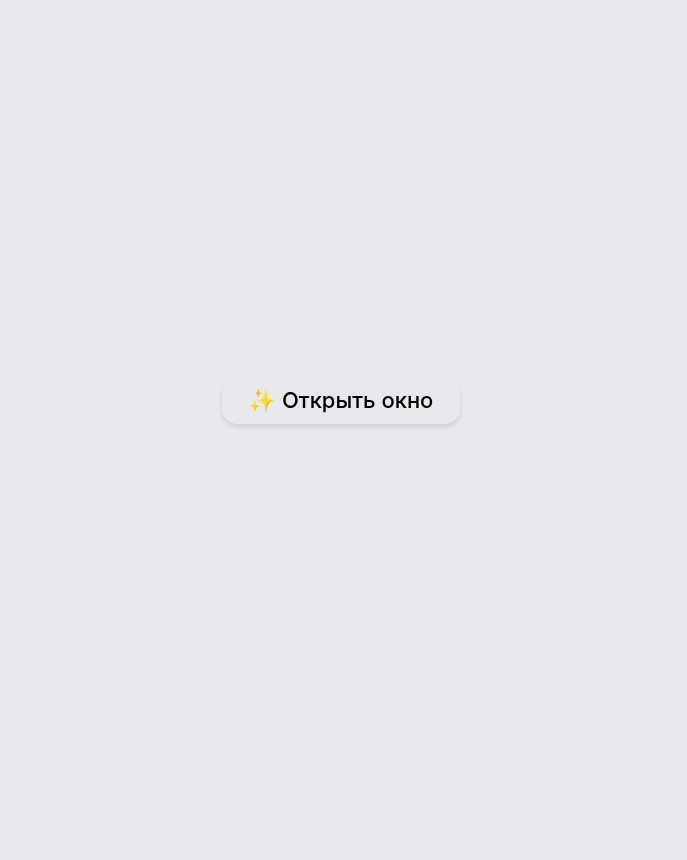
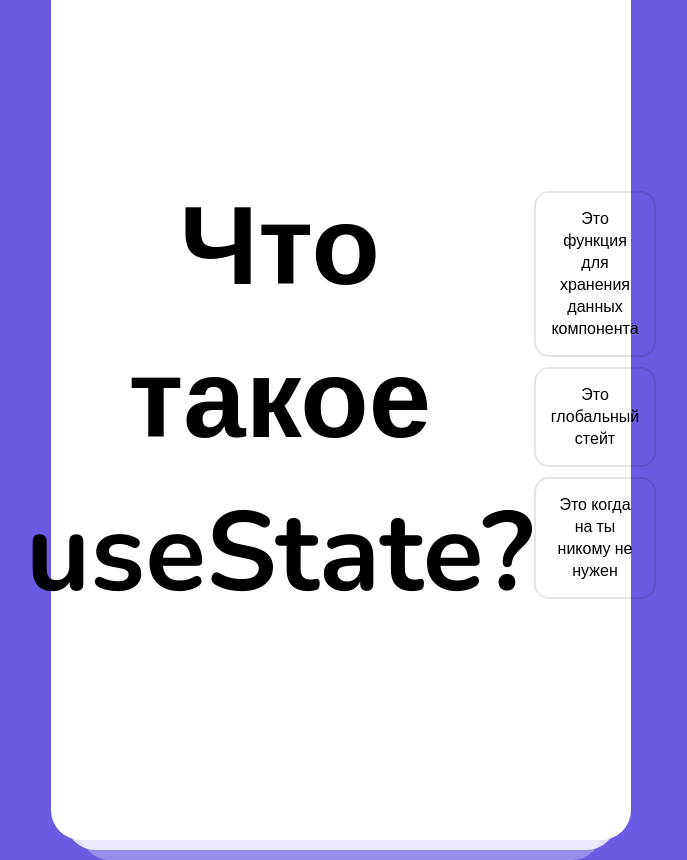
Before and after one commit to ArtemTutt/App-directory, a React (Create React App) app: page / in a window 1280 px wide. Shown: the whole page, without its empty margins (299-986 px from the left). Before the commit the page ends 800 px from the top, so only its background shows below. Built offline with nearby package versions, Linux system fonts and the light colour scheme.

Commit message:
create quiz

```diff
--- a/src/App.js
+++ b/src/App.js
@@ -1,37 +1,63 @@
 import React, { useState } from 'react';
 import './App.scss';
-import Modal from "./Modal";
+
+
+
+
+const questions = [
+    {
+        title: 'React - это ... ?',
+        variants: ['библиотека', 'фреймворк', 'приложение'],
+        correct: 0,
+    },
+    {
+        title: 'Компонент - это ... ',
+        variants: ['приложение', 'часть приложения или страницы', 'то, что я не знаю что такое'],
+        correct: 1,
+    },
+    {
+        title: 'Что такое JSX?',
+        variants: [
+            'Это простой HTML',
+            'Это функция',
+            'Это тот же HTML, но с возможностью выполнять JS-код',
+        ],
+        correct: 2,
+    },
+];
+
+function Result() {
+    return (
+        <div className="result">
+            <img src="https://cdn-icons-png.flaticon.com/512/2278/2278992.png" />
+            <h2>Вы отгадали 3 ответа из 10</h2>
+            <button>Попробовать снова</button>
+        </div>
+    );
+}
+
+function Game() {
+    return (
+        <>
+            <div className="progress">
+                <div style={{ width: '50%' }} className="progress__inner"></div>
+            </div>
+            <h1>Что такое useState?</h1>
+            <ul>
+                <li>Это функция для хранения данных компонента</li>
+                <li>Это глобальный стейт</li>
+                <li>Это когда на ты никому не нужен</li>
+            </ul>
+        </>
+    );
+}
 
 function App() {
-    // 1) первый способ отображать модальное окно это через условный рендеринг(минус: не получится использовать с анимацией)
-    // 2) способ второй заключается в том, что мы используем добавление классов
-    const [open, setOpen] = useState(false)
-
     return (
-
-        //(2)
         <div className="App">
-            <button onClick={() => setOpen(true)} className="open-modal-btn">✨ Открыть окно</button>
-            <Modal open={open} setOpen={setOpen}>
-                <img src="https://media2.giphy.com/media/xT0xeJpnrWC4XWblEk/giphy.gif"/>
-                <h3>Привет это я, модальное окно</h3>
-            </Modal>
+            <Game />
+            {/* <Result /> */}
         </div>
-
-        // (1)
-        // <div className="App">
-        //     <button onClick={() => setOpen(true)} className="open-modal-btn">✨ Открыть окно</button>
-        //     {open && <div className="overlay" onClick={() => setOpen(false)}>
-        //         <div className="modal">
-        //             <svg onClick={() => setOpen(false)} height="200" viewBox="0 0 200 200" width="200">
-        //                 <title/>
-        //                 <path
-        //                     d="M114,100l49-49a9.9,9.9,0,0,0-14-14L100,86,51,37A9.9,9.9,0,0,0,37,51l49,49L37,149a9.9,9.9,0,0,0,14,14l49-49,49,49a9.9,9.9,0,0,0,14-14Z"/>
-        //             </svg>
-        //             <img src="https://media2.giphy.com/media/xT0xeJpnrWC4XWblEk/giphy.gif"/>
-        //         </div>
-        //     </div>}
-        // </div>
     );
 }
 
--- a/src/App.scss
+++ b/src/App.scss
@@ -1,110 +1,110 @@
-* {
-  font-family: -apple-system, BlinkMacSystemFont, 'Segoe UI', 'Roboto', 'Oxygen', 'Ubuntu',
-  'Cantarell', 'Fira Sans', 'Droid Sans', 'Helvetica Neue', sans-serif;
-}
+@import url('https://fonts.googleapis.com/css2?family=Nunito:wght@400;500;700&display=swap');
 
 body {
   margin: 0;
+  font-family: 'Nunito', sans-serif;
   -webkit-font-smoothing: antialiased;
   -moz-osx-font-smoothing: grayscale;
-  background-color: #e6e8ec;
-}
-
-.App {
+  background-color: #6a5be2;
   display: flex;
   align-items: center;
   justify-content: center;
   height: 100vh;
-  text-align: center;
 }
 
-.open-modal-btn {
-  background: #fff;
-  padding: 18px 25px;
-  border-radius: 20px;
-  font-weight: 500;
-  border: 0;
-  outline: none;
-  font-size: 22px;
-  cursor: pointer;
-  line-height: 23px;
-  box-shadow: 0 3px 5px rgba(0, 0, 0, 0.1);
-  transition: all 0.1s ease-in-out;
+.App {
+  width: 500px;
+  border-radius: 30px;
+  padding: 40px;
+  background-color: #fff;
+  position: relative;
 
-  &:hover {
-    box-shadow: 0 8px 10px rgba(0, 0, 0, 0.1);
-    transform: translateY(-1px);
+  .result {
+    text-align: center;
+
+    button {
+      font-weight: bold;
+      font-family: 'Nunito', sans-serif;
+      border-radius: 30px;
+      border: 0;
+      padding: 15px 30px;
+      font-size: 20px;
+      background-color: darken(#ff006e, 3%);
+      color: #fff;
+      margin-top: 20px;
+      cursor: pointer;
+    }
+
+    h2 {
+      margin-bottom: 0;
+    }
+
+    img {
+      width: 150px;
+    }
   }
 
-  &:active {
-    box-shadow: 0 1px 1px rgba(0, 0, 0, 0.1);
-    transform: translateY(0);
-  }
-}
+  .progress {
+    height: 10px;
+    border-radius: 30px;
+    background-color: rgb(232, 232, 232);
+    margin-bottom: 25px;
 
-.overlay {
-  position: absolute;
-  left: 0;
-  top: 0;
-  width: 100%;
-  height: 100%;
-  background-color: rgba(0, 0, 0, 0.4);
-  transition: all 0.5s ease-in-out;
-}
-
-.modal {
-  background-color: #fff;
-  width: 70%;
-  max-width: 500px;
-  max-height: 350px;
-  padding: 40px 30px;
-  border-radius: 10px;
-  position: absolute;
-  left: 50%;
-  top: 50%;
-  transform: translate(-50%, -50%);
-  box-shadow: 0 3px 5px rgba(0, 0, 0, 0.1);
-  transition: all 0.5s ease-in-out;
-
-  img {
-    border-radius: 5px;
-    width: 100%;
+    &__inner {
+      height: 100%;
+      border-radius: 30px;
+      width: 80%;
+      background: rgb(18, 231, 48);
+      transition: all 0.3s ease-in-out;
+      background: linear-gradient(90deg, rgba(18, 231, 48, 1) 0%, rgba(0, 212, 255, 1) 100%);
+    }
   }
 
-  svg {
+  &:before,
+  &:after {
+    content: '';
+    display: block;
+    height: 50px;
+    border-bottom-left-radius: 30px;
+    border-bottom-right-radius: 30px;
     position: absolute;
-    right: 10px;
-    top: 10px;
-    height: 24px;
-    width: 24px;
-    opacity: 0.3;
-    cursor: pointer;
+    left: 50%;
+    transform: translateX(-50%);
+  }
 
-    &:hover {
-      opacity: 1;
+  &:before {
+    width: 95%;
+    bottom: -10px;
+    background-color: rgba(255, 255, 255, 0.8);
+    z-index: 0;
+  }
+
+  &:after {
+    width: 90%;
+    bottom: -20px;
+    background-color: rgba(255, 255, 255, 0.3);
+    z-index: 1;
+  }
+
+  h1 {
+    margin: 0;
+  }
+
+  ul {
+    list-style: none;
+    padding: 0;
+
+    li {
+      padding: 15px;
+      border: 2px solid rgba(0, 0, 0, 0.1);
+      border-radius: 15px;
+      margin-bottom: 10px;
+      cursor: pointer;
+      transition: all 0.1s ease-in-out;
+
+      &:hover {
+        border: 2px solid rgba(0, 0, 0, 0.3);
+      }
     }
   }
 }
-
-.overlay.animated {
-  opacity: 0;
-  visibility: hidden;
-
-  .modal {
-    opacity: 0;
-    visibility: hidden;
-    transform: translate(-50%, -30%);
-    transition-delay: 0.2s;
-  }
-
-  &.show {
-    opacity: 1;
-    visibility: visible;
-
-    .modal {
-      opacity: 1;
-      visibility: visible;
-      transform: translate(-50%, -50%);
-    }
-  }
-}
--- a/src/Modal.js
+++ /dev/null
@@ -1,18 +0,0 @@
-import React, {Component} from 'react';
-
-const Modal = ({open, setOpen, children}) => {
-        return (
-            <div className={`overlay animated ${open ? "show" : ''}`} onClick={() => setOpen(false)}>
-                <div className="modal">
-                    <svg onClick={() => setOpen(false)} height="200" viewBox="0 0 200 200" width="200">
-                        <title/>
-                        <path
-                            d="M114,100l49-49a9.9,9.9,0,0,0-14-14L100,86,51,37A9.9,9.9,0,0,0,37,51l49,49L37,149a9.9,9.9,0,0,0,14,14l49-49,49,49a9.9,9.9,0,0,0,14-14Z"/>
-                    </svg>
-                    {children}
-                </div>
-            </div>
-        );
-}
-
-export default Modal;
```
